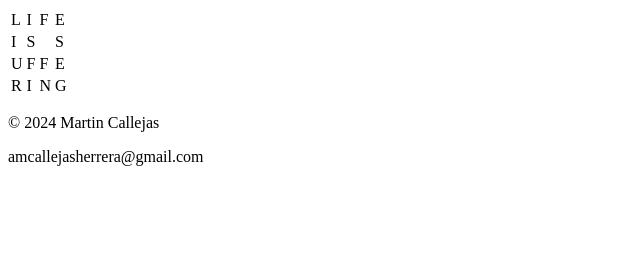
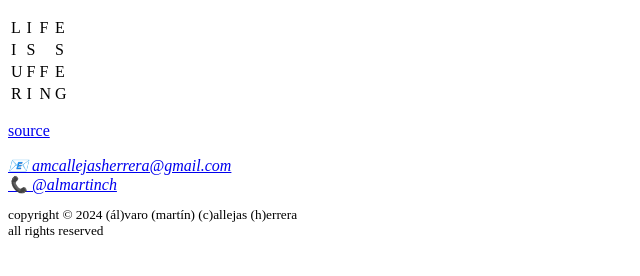
Before and after one commit to almartinch/almartinch.github.io, a plain HTML site: page index.html in a window 1280 px wide. Shown: the whole page, without its empty margins (0-640 px from the left). Drawn offline with Linux system fonts and the light colour scheme.

Commit message:
add addresses; init css

```diff
--- a/index.html
+++ b/index.html
@@ -4,8 +4,10 @@
         <meta charset="utf-8" />
         <meta name="viewport" content="width-device-width" />
         <title>almartin.ch</title>
+        <link href="styles/style.css" rel="stylesheet" />
     </head>
     <body>
+        <p>
             <table>
                 <tbody>
                     <tr>
@@ -34,9 +36,16 @@
                     </tr>
                 </tbody>
             </table>
+        </p>
     </body>
     <footer>
-        <p>© 2024 Martin Callejas</p>
-        <p>amcallejasherrera@gmail.com</p>
+        <p><a href="https://github.com/almartin1911/almartin.ch">source</a></p>
+        <address>
+            <a href="mailto:amcallejasherrera@gmail.com">amcallejasherrera@gmail.com</a><br />
+            <a href="tg:almartinch">@almartinch</a>
+        </address>
+        <small>
+            <p>copyright © 2024 (ál)varo (martín) (c)allejas (h)errera<br />all rights reserved</p>
+        </small>
     </footer>
 </html>
--- /dev/null
+++ b/styles/style.css
@@ -0,0 +1,7 @@
+a[href^='mailto']::before {
+    content: '📧 ';
+}
+
+a[href^='tg']::before {
+    content: '📞 ';
+}
```
Lines whose indentation alone changed are shown as unchanged.
